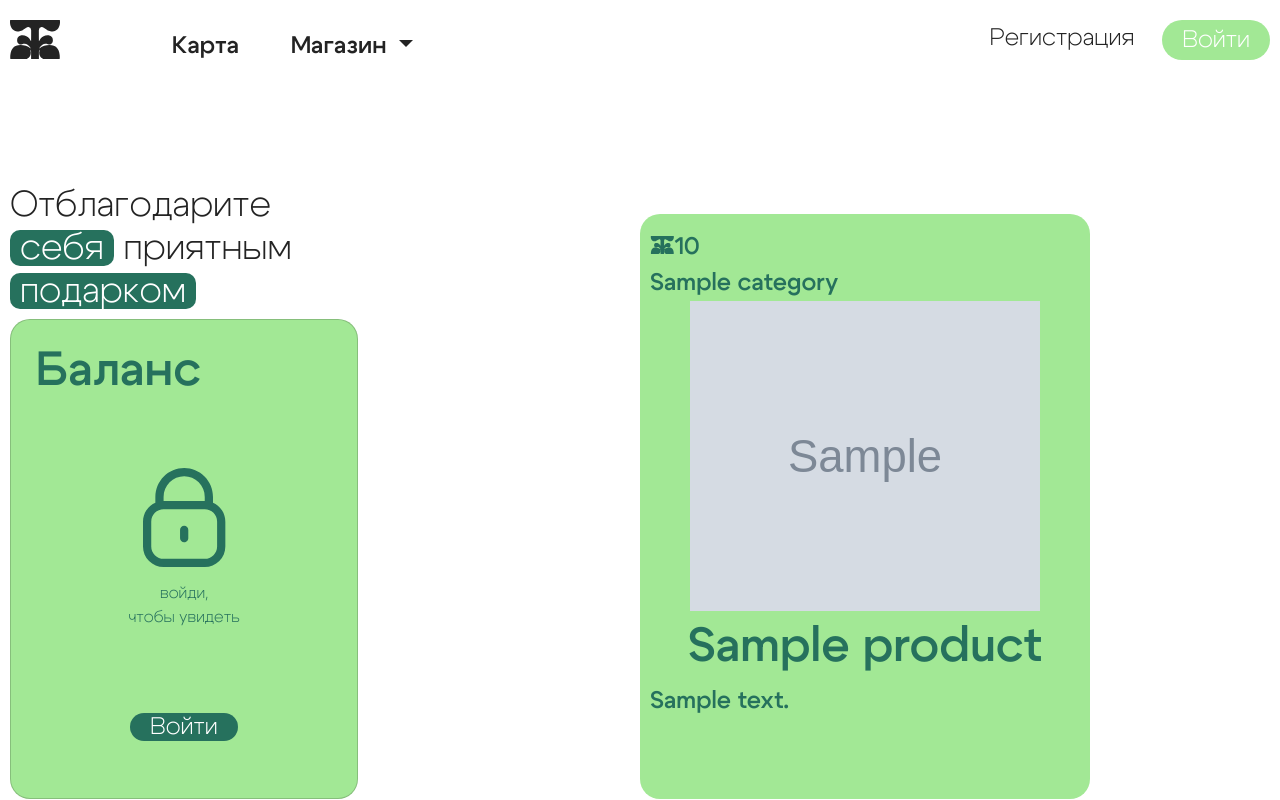
After one commit to alt1tla/EcoSorted, a Django app: template EcoSorter/store/templates/category.html in a window 1280 px wide. The commit adds this page. Run offline with Django 5.2, Linux system fonts and the light colour scheme; the template is opened without the code that fills it: most values are stand-ins (such as "Sample title", 1, 10 or a date in 2020); grey boxes marked "Sample" are stand-in pictures.

Commit message:
dropped link to navbar addded

```diff
--- a/EcoSorter/store/models.py
+++ b/EcoSorter/store/models.py
@@ -16,7 +16,7 @@ class Customer(models.Model):
     password = models.CharField(max_length=50)
 
     def __str__(self):
-        return f'{self.first_name} + {self.last_name}'
+        return f'{self.first_name} {self.last_name}'
 
 class Product(models.Model):
     name = models.CharField(max_length=50)
--- /dev/null
+++ b/EcoSorter/store/templates/category.html
@@ -0,0 +1,42 @@
+{% extends "wrapper.html" %}
+{% load static %}
+{% block link %}
+<link href="{% static 'css/stylestore.css' %}" rel="stylesheet">
+{% endblock link %}
+{% block title %}
+Магазин
+{% endblock title %}
+{% block content %}
+<section class="wrapper">
+    <div class="storepage">
+        <div class="storepage__text">
+            <h2 class="storepage__h">Отблагодарите<br><span class="storepage__span">себя</span> приятным<br><span class="storepage__span">подарком</span></h2>
+            <div class="card">
+                <p class="balanse">Баланс</p>
+                {% if user.is_authenticated %}
+                <p class="balanse">{{user.username}}</p>
+                {% else %}
+                <img src="/media/image/lock.svg" alt="" class="lock">
+                <p class="card__p">войди, <br> чтобы увидеть</p>
+                <div class="content"><a href="{% url 'login' %}" title="Авторизоваться" class="card__link">Войти</a></div>
+                {% endif %}
+            </div>
+        </div>
+        <div class="storepage__store">
+
+            {% for product in products %}
+            <article class="art">
+                <a href="{% url 'product' product.id %}" >
+                    <p class="price">{{product.price}}</p>
+                    <p class="category">{{product.category}}</p>
+                    <img class="img" alt="" title="" src="{{product.image.url}}">
+                    <p class="title">{{product.name}}</p>
+                    <p class="description">{{product.descriptiom}}</p>
+                </a>
+            </article>
+            {% endfor %}
+
+        </div>
+    </div>
+</section>
+{% endblock content %}
--- a/EcoSorter/store/templates/wrapper.html
+++ b/EcoSorter/store/templates/wrapper.html
@@ -25,7 +25,16 @@
                 <nav class="navigation">
                     <ul class="navigation__list">
                         <li ><a class="navigation__item" title="Карта" href="{% url 'map' %}">Карта</a></li>
-                        <li ><a class="navigation__item" title="Магазин" href="{% url 'store' %}">Магазин</a></li>
+                        <li class="nav-item dropdown">
+                            <a class=" dropdown-toggle navigation__item" href="#" role="button" data-bs-toggle="dropdown" aria-expanded="false">
+                              Магазин
+                            </a>
+                            <ul class="dropdown-menu">
+                                <li><a class="dropdown-item navigation__item" href="{% url 'store' %}">Все товары</a></li>
+                                <li><a class="dropdown-item navigation__item" href="{% url 'category' 'Футболка' %}">Футболки</a></li>
+                            </ul>
+                          </li>
+
                     </ul>
                 </nav>
             </div>
--- a/EcoSorter/store/urls.py
+++ b/EcoSorter/store/urls.py
@@ -10,4 +10,5 @@ urlpatterns = [
     path('register/',views.register_user, name="register"),
     path('profile/',views.profile, name="profile"),
     path('product/<int:pk>',views.product, name="product"),
+    path('category/<str:foo>',views.category, name="category"),
 ]
```
Also changed, not shown: EcoSorter/store/views.py (+11 -1 lines), EcoSorter/db.sqlite3.
